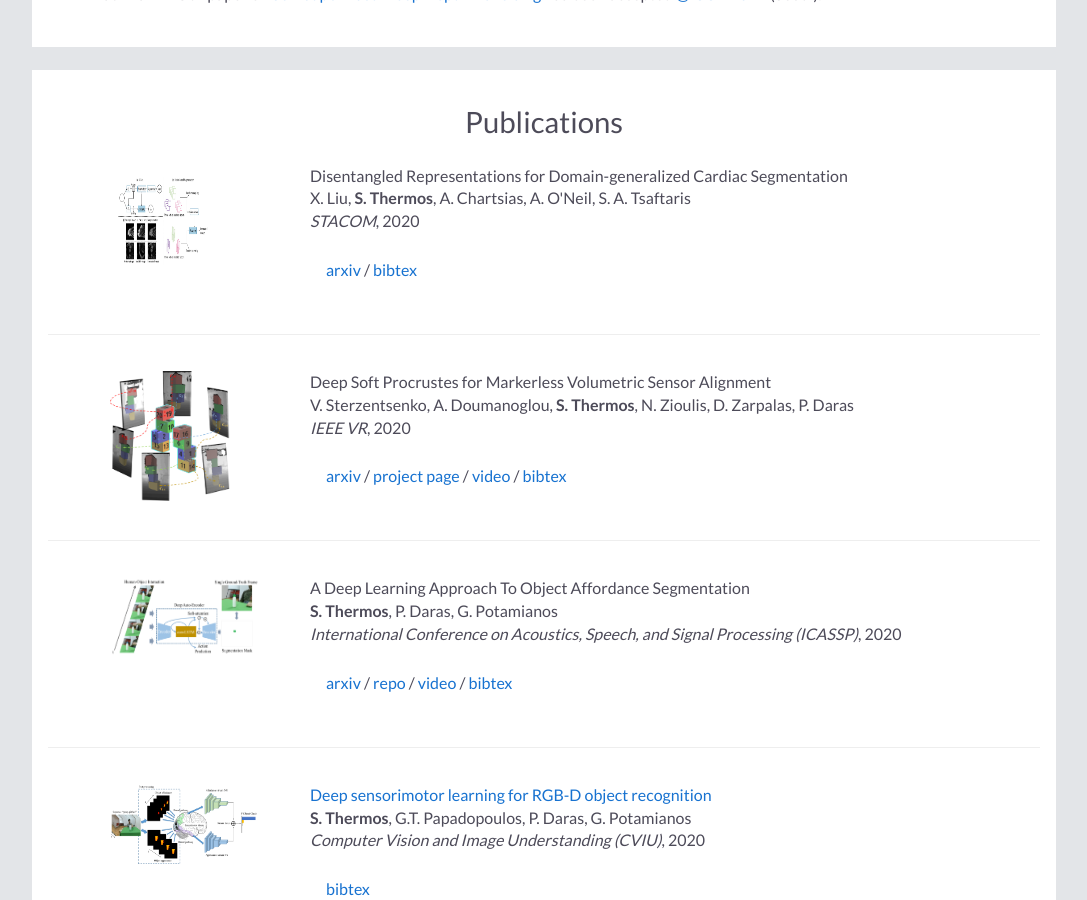
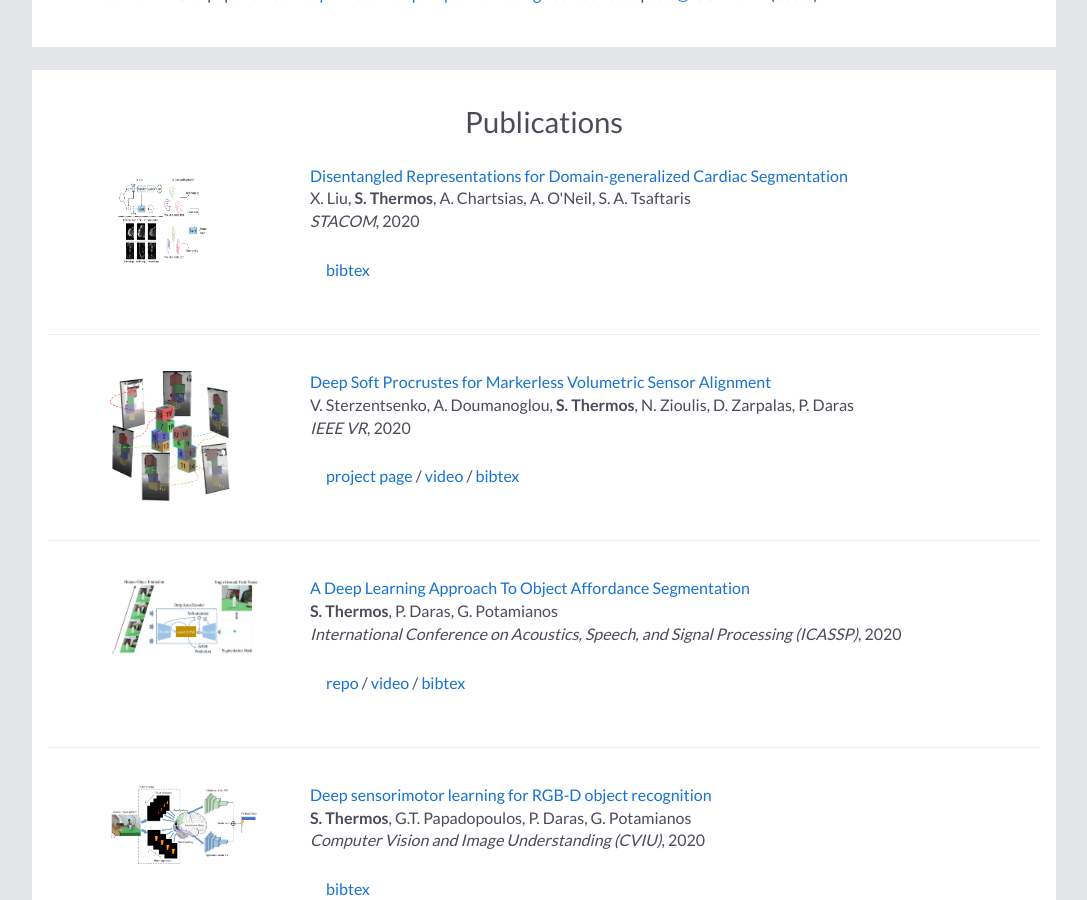
Before and after one commit to spthermo/spthermo.github.io, a Jekyll site: the page built from index.md, in a window 1280 px wide and 900 px high, scrolled down 582 px. Shown: the whole window, without its empty margins (96-1183 px from the left). Built offline with Jekyll 4.4.1, drawn with Linux system fonts in a browser that asks for light colours; nearby versions of some CDN libraries; our own code applies the rules of GitHub Pages for plain Markdown files.

Commit message:
Update default.html

```diff
--- a/_layouts/default.html
+++ b/_layouts/default.html
@@ -76,15 +76,14 @@
       <table width="900" align="center" border="0" cellpadding="0">
         <td width="25%" valign="top"><img src="assets/images/overview_disentangled.jpg" alt="game" width="120" height="120" style="border-style: none">
         <td width="75%" valign="top">
-          <p><heading>Disentangled Representations for Domain-generalized Cardiac Segmentation</heading><br>
+          <p><a href="https://arxiv.org/pdf/2008.11514.pdf"><heading>Disentangled Representations for Domain-generalized Cardiac Segmentation</heading></a><br>
             X. Liu, <strong>S. Thermos</strong>, A. Chartsias, A. O'Neil, S. A. Tsaftaris <br>
           <em>STACOM</em>, 2020 <br>
 
           <div class="paper" id="liu2020disentangle">
-            <a href="https://arxiv.org/pdf/2008.11514">arxiv</a> /
             <a shape="rect" href="javascript:togglebib('liu2020disentangle')" class="togglebib">bibtex</a>
             <pre xml:space="preserve">
-@inproceedings{sterzentsenko2020alignment,
+@inproceedings{liu2020disentangle,
   author       = "Xiao Liu and Spyridon Thermos and Agisilaos Chartsias and Alison O'Neil and Sotirios A. Tsaftaris",
   title        = "Disentangled Representations for Domain-generalized Cardiac Segmentation",
   booktitle    = "Proc. STACOM",
@@ -101,12 +100,11 @@
       <table width="900" align="center" border="0" cellpadding="0">
         <td width="25%" valign="top"><img src="assets/images/structure_correspondences.png" alt="game" width="120" height="130" style="border-style: none">
         <td width="75%" valign="top">
-          <p><heading>Deep Soft Procrustes for Markerless Volumetric Sensor Alignment</heading><br>
+          <p><a href="https://arxiv.org/abs/2003.10176.pdf"><heading>Deep Soft Procrustes for Markerless Volumetric Sensor Alignment</heading></a><br>
             V. Sterzentsenko, A. Doumanoglou, <strong>S. Thermos</strong>, N. Zioulis, D. Zarpalas, P. Daras <br>
           <em>IEEE VR</em>, 2020 <br>
 
           <div class="paper" id="sterzentsenko2020alignment">
-            <a href="https://arxiv.org/abs/2003.10176">arxiv</a> /
             <a href="https://vcl3d.github.io/StructureNet/"> project page</a> /
             <a href="https://www.youtube.com/watch?time_continue=4&v=0l5neSMt-2Y&feature=emb_logo"> video </a> /
             <a shape="rect" href="javascript:togglebib('sterzentsenko2020alignment')" class="togglebib">bibtex</a>
@@ -128,12 +126,11 @@
       <table width="900" align="center" border="0" cellpadding="0">
         <td width="25%" valign="top"><img src="assets/images/overview.png" alt="game" width="150" height="80" style="border-style: none">
         <td width="75%" valign="top">
-          <p><heading>A Deep Learning Approach To Object Affordance Segmentation</heading><br>
+          <p><a href="https://arxiv.org/abs/2004.08644.pdf"><heading>A Deep Learning Approach To Object Affordance Segmentation</heading></a><br>
          <strong>S. Thermos</strong>, P. Daras, G. Potamianos<br>
           <em>International Conference on Acoustics, Speech, and Signal Processing (ICASSP)</em>, 2020 <br>
 
           <div class="paper" id="thermos2020icassp">
-            <a href="https://arxiv.org/abs/2004.08644">arxiv</a> /
             <a href="https://github.com/spthermo/STCAE">repo</a> /
             <a href="https://drive.google.com/open?id=1sBKOUZrQF1uASqLNpslOq7xi6BoF7E7L">video</a> /
             <a shape="rect" href="javascript:togglebib('thermos2020icassp')" class="togglebib">bibtex</a>
```
